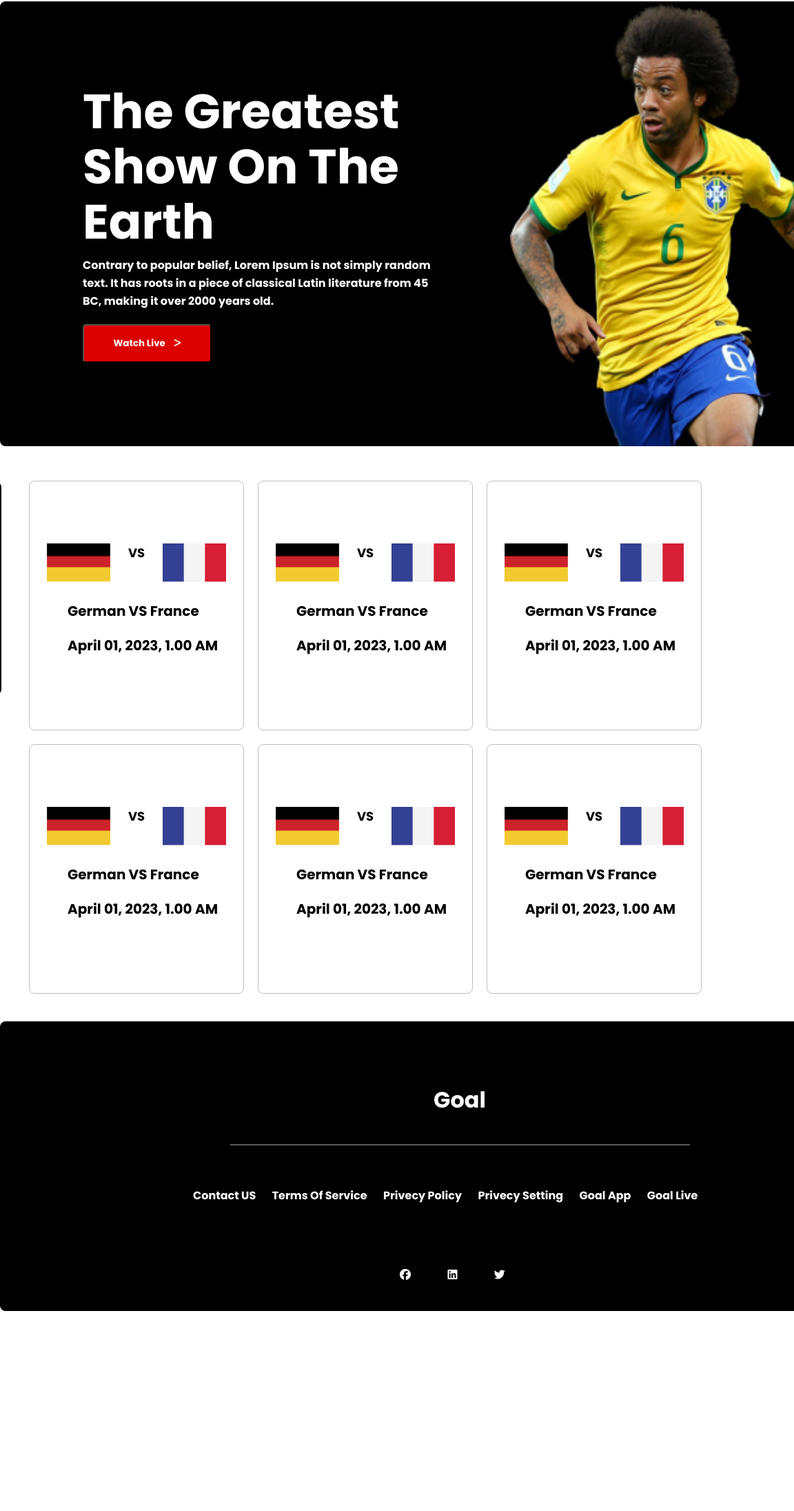
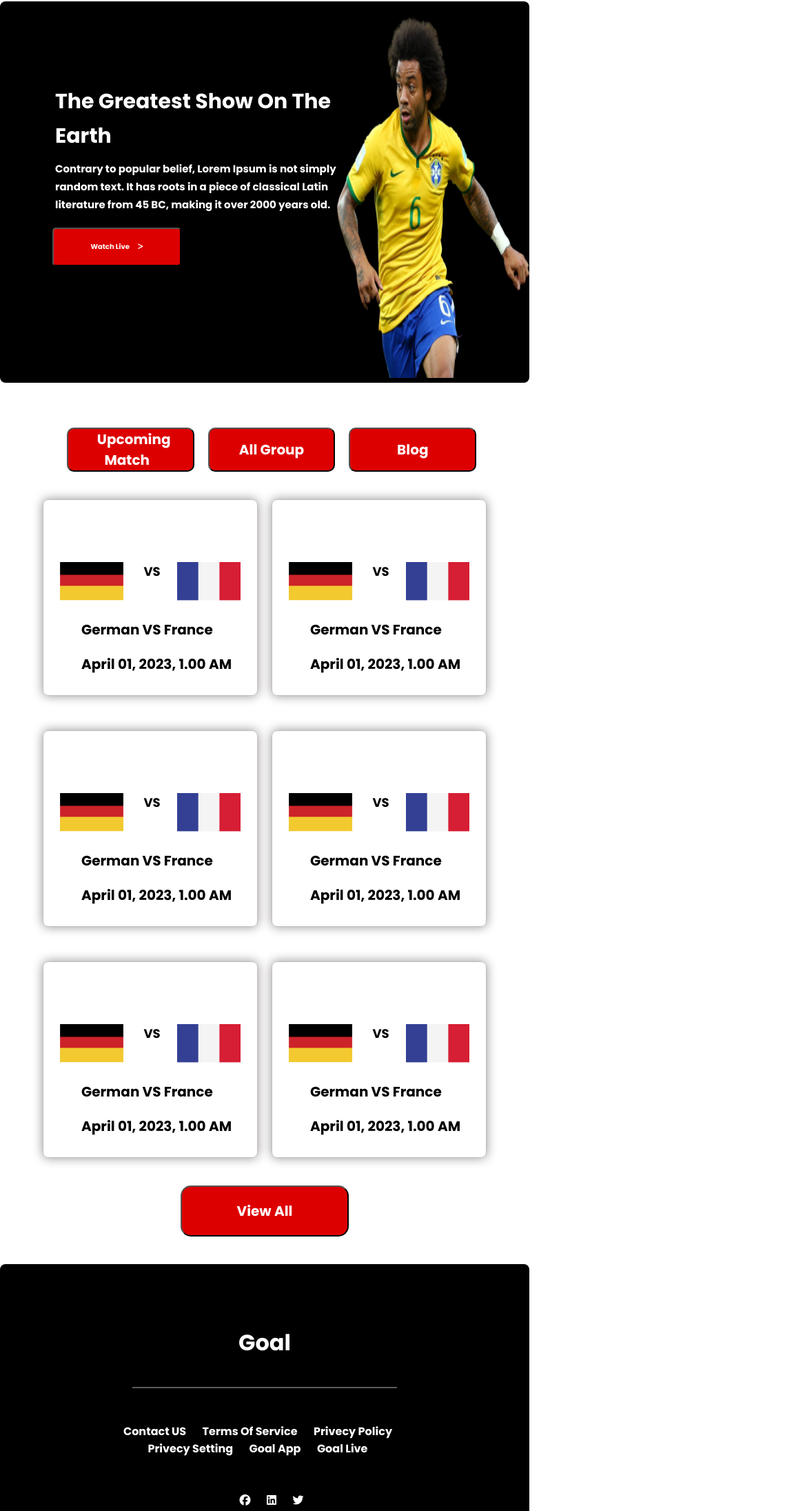
Before and after one commit to skhasancse18344/world-cup, a plain HTML site: page match.html in a window 768 px wide. Shown: the part 38-2229 px from the top of the page at 69% size, 1152 px wide, since content can reach past the window. Before the commit the page ends 1939 px from the top, so only its background shows below. Drawn offline with Linux system fonts and the light colour scheme.

Commit message:
Secound Assignment Done

```diff
--- a/match.html
+++ b/match.html
@@ -34,7 +34,7 @@
                 <div class="side-button">
                     <button><a href="match.html" target="_blank">Upcoming Match</a></button>
                     <button><a href="">All Group</a></button>
-                    <button><a href="">Blog</a></button>
+                    <button><a href="index.html">Blog</a></button>
                 </div>
             </div>
             <div class="match-highlites">
@@ -125,6 +125,11 @@
         </div>
     </div>
 </section>
+<div class="more-content">
+    <div class="content-button">
+        <button><a href="">View All</a></button>
+    </div>
+</div>
     <!-- Footer Section  -->
 
     <footer>
@@ -144,9 +149,11 @@
                 </ul>
             </div>
             <div class="social-icon">
+                <div class="icons">
                 <i class="fa-brands fa-facebook"></i>
                 <i class="fa-brands fa-linkedin"></i>
                 <i class="fa-brands fa-twitter"></i>
+                </div>
             </div>
         </div>
     </footer>
--- a/style.css
+++ b/style.css
@@ -127,6 +127,7 @@
     height: 362px;
     width: 312px;
     border: 1px solid #9a96969e;
+    box-shadow: 0px 0px 15px rgb(150, 144, 144);
     border-radius: 8px;
 }
 .team-images{
@@ -171,7 +172,28 @@
 
 
 }
-/* Footer Sectio  */
+.more-content{
+    width: 100%;
+    height: 100%;
+}
+.content-button{
+    display:none;
+    text-align: center;
+    width: 100%;
+    height: 100%;
+    margin-top: 40px;
+}
+.content-button button{
+    padding: 20px 80px;
+    border-radius: 15px;
+    background-color: #DD0000;
+}
+.content-button a{
+    text-decoration: none;
+    font-size: 20px;
+    color: #fff;
+}
+/* Footer Section  */
 
 footer{
     width: 100%;
@@ -196,7 +218,7 @@ footer{
     padding-top: 90px;
 }
 .footer-links{
-    margin: 60px 0px 50px 280px;
+    margin: 60px 0px 50px 300px;
 }
 .footer-links li{
     list-style: none;
@@ -210,7 +232,7 @@ footer{
 .social-icon{
     display: inline-block;
     margin-top: 40px;
-    margin-left: 270px;
+    margin-left: 280px;
     margin-bottom: 40px;
     padding-left: 260px;
 
@@ -219,7 +241,13 @@ footer{
      margin-left: 50px;
 }
 
+
+
+
+
 /* Responsive  */
+
+/* Mobile View  */
 
 @media screen and (max-width:480px) and (min-width:320px) {
     .banner{
@@ -231,10 +259,14 @@ footer{
         width: 60%;
         height: 100%;
     }
-    .banner-content h1, p{
+    .banner-content h1{
         font-size: 40px;
         margin-left: -40px;
         line-height: 70px;
+        text-overflow: ellipsis;
+    }
+    .banner-content p{
+        margin-left: -40px;
     }
     .banner-content button {
         width: 100%;
@@ -268,6 +300,7 @@ footer{
     .teams{
         height: 100%;
         padding-bottom: 10px;
+        box-shadow: 0px 0px 15px rgb(150, 144, 144);
     }
     .team-images p{
         margin-left: 5px;
@@ -278,17 +311,150 @@ footer{
     }
     .footer-links li{
         display: block;
-        margin-left: -140px;
-        margin-bottom: 20px;
+        margin-bottom: 40px;
     }
     .footer-links{
+        width: 70%;
+        margin: auto;
+        text-align: center;
+        padding-top: 50px;
+        padding-bottom: 50px;
+    }
+    .social-icon{
+            display: inline-block;
+            width: 90%;
+            margin: 0px;
+            padding: 0px;
+            padding-bottom: 40px;
+
+        }
+    .icons{
+            margin: auto;
+            text-align: center;
+            margin: 0px;
+    }
+
+    .social-icon .fa-brands{
+        color: #fff;
+        margin-left: 20px;
+    }
+}
+
+
+
+
+/* Tab View  */
+
+
+@media screen and (max-width:1024px) and (min-width:481px) {
+    .banner{
+        height: 100%;
+        width: 100%;
+    }
+    .banner-content{
+        width: 100%;
+        height: 100%;
+    }
+    .banner-content h1{
+        font-size: 30px;
+        margin-left: -40px;
+        line-height: 50px;
+    }
+    .banner-content p{
+        font-size: 15px;
+        margin-left: -40px;
+        text-overflow: ellipsis;
+    }
+    .banner-content button {
+        font-size: 10px;
+        margin-left: -44px;
+
+    }
+    .banner-image{
+        width: 581px;
+        height: 100%;
+    }
+    .banner-image img{
+        width: 100%;
+        height: 546px;
+        padding-top: 20px;
+    }
+    .side-content{
+        background-color: #fff;
+        padding-left: 30px;
+        margin: 0px;
+        padding: 0px;
+        width: 100%;
+        height: 100%;
+
+    }
+    .side-button{
+        display: flex;
+        flex-direction: row;
+        margin: 0px;
+        padding: 0px;
+        width: 80%;
+        height: 100%;
+        margin: auto;
+        margin-bottom: 40px;
+    }
+    .side-button button{
+        width: 252px;
+        height: 64px;
+        margin-left: 20px;
+        background-color: #DD0000;
+    }
+    .side-button a{
+        color: #fff;
+        padding: 0px 10px;
+    }
+    .match{
+        flex-direction: column;
+        align-items: center;
+    }
+    .match-highlites{
+        grid-template-columns: repeat(2, 1fr);
+        row-gap: 50px;
+        margin-top: 0px;
+    }
+    .teams{
+        height: 100%;
         padding-bottom: 10px;
+        box-shadow: 0px 0px 15px rgb(150, 144, 144);
+    }
+    .team-images p{
+        margin-left: 5px;
+    }
+    .content-button{
+        display: inline-block;
+    }
+    .footer-section{
+        height: 100%;
+        width: 100%;
+    }
+    .footer-links li{
+        display: inline-block;
+    }
+    .footer-links{
+        width: 70%;
+        margin: auto;
+        text-align: center;
+        padding-top: 50px;
+        padding-bottom: 50px;
+
     }
     .social-icon{
         display: inline-block;
-        padding-left: 0px;
-        margin-left: 150px;
-        margin-top: 0px;
+        width: 100%;
+        margin: 0px;
+        padding: 0px;
+        padding-bottom: 40px;
+
+    }
+    .icons{
+        margin: auto;
+        text-align: center;
+        margin: 0px;
 
     }
     .social-icon .fa-brands{
```
Also changed, not shown: index.html (+8 -1 lines).
